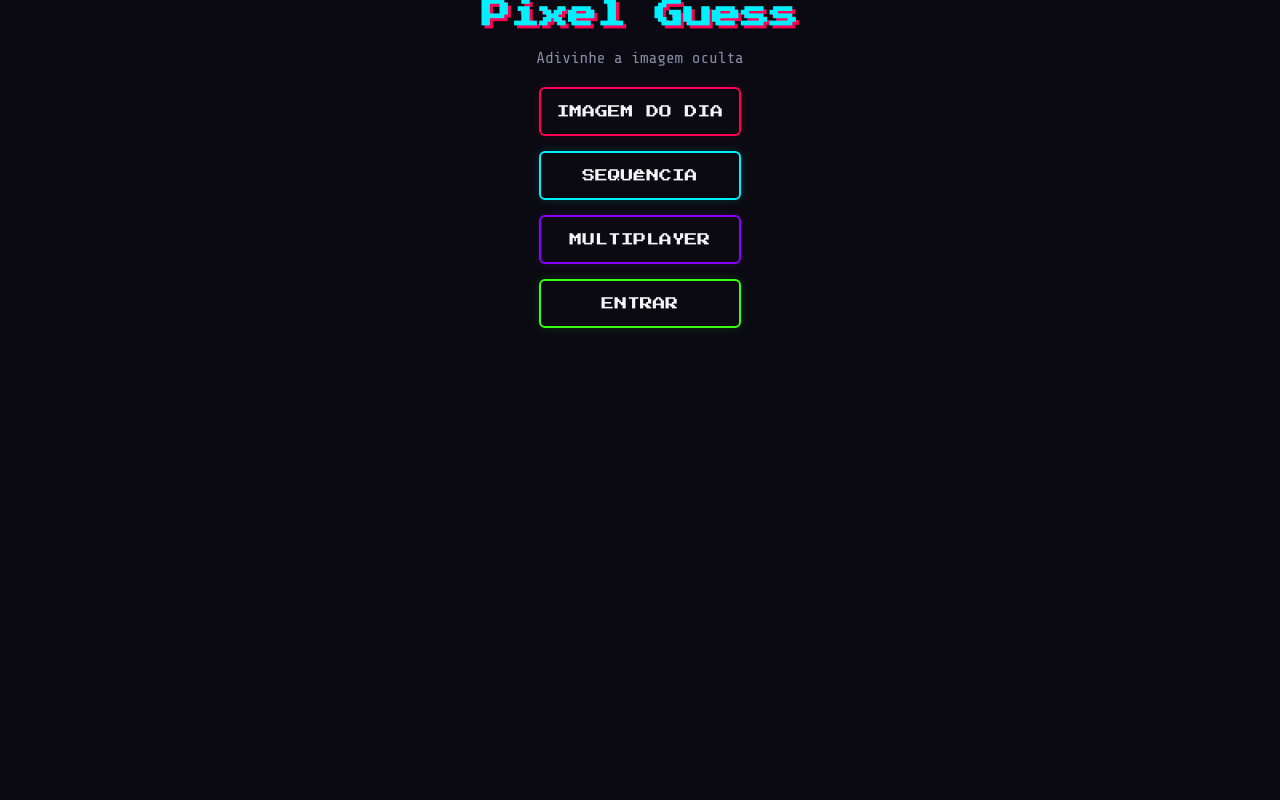
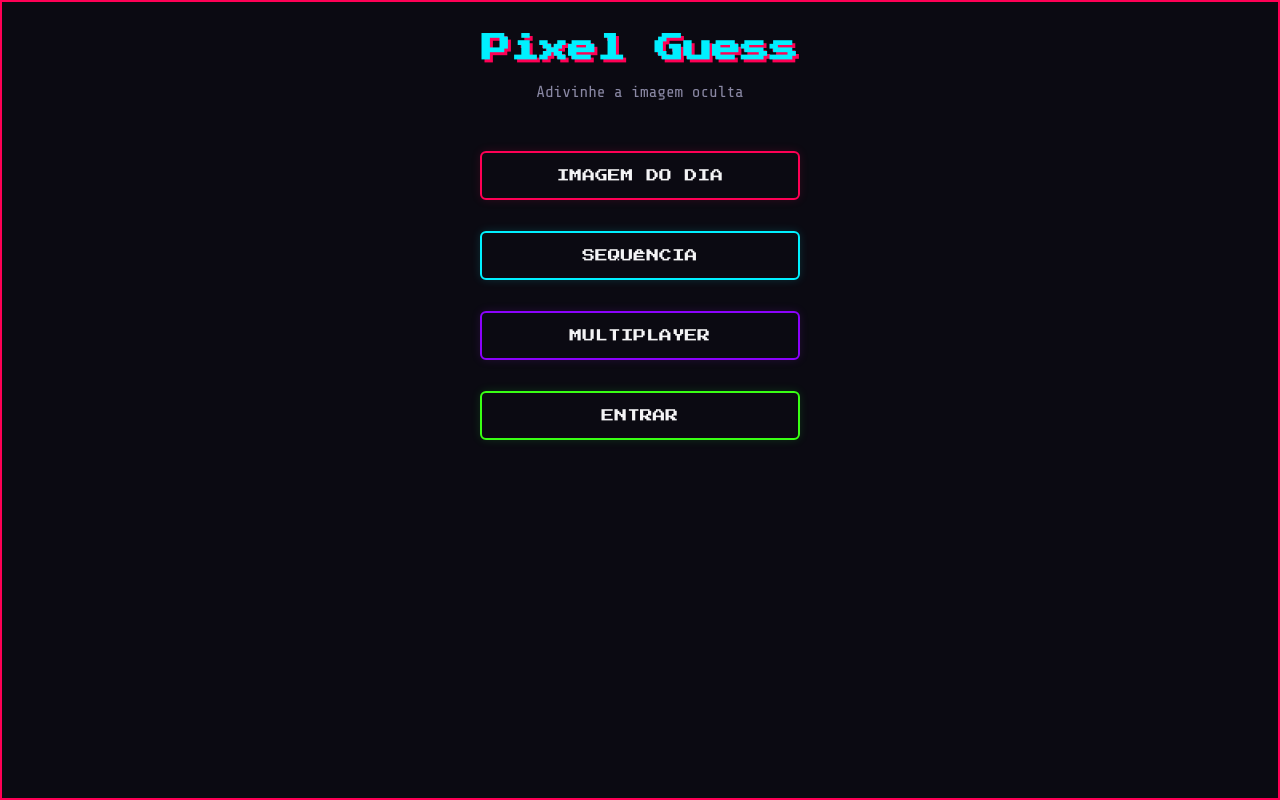
Before and after one commit to biazrei/Pixel-Guess, a React (Vite) app: page / in a window 1280 px wide. Built offline with nearby package versions, Linux system fonts and the light colour scheme.

Commit message:
alinhamento da home

```diff
--- a/src/pages/Home/Home.css
+++ b/src/pages/Home/Home.css
@@ -3,4 +3,20 @@
     display: flex;
     flex-direction: column;
     align-items: center;
+    border: 2px solid var(--pink);
+    box-shadow: 0 0 10px rgba(255, 0, 85, 0.15);
+    padding: 2rem;
 }
+
+.home__text {
+    margin-bottom: 30px;
+
+}
+
+.home__button {
+    display: flex;
+    flex-direction: column;
+    gap: 1rem;
+    width: 100%;
+    max-width: 320px;
+}
--- a/src/pages/Home/Home.tsx
+++ b/src/pages/Home/Home.tsx
@@ -6,8 +6,10 @@ import "./Home.css"
 export default function Home() {
     return (
         <main className="home">
+      <div className="home__text">
         <Title> Pixel Guess </Title>
-    <Text> Adivinhe a imagem oculta </Text>
+        <Text> Adivinhe a imagem oculta </Text>
+    </div>
     <div className="home__button">
     <Button cor="pink">IMAGEM DO DIA </Button>
     <Button cor="cyan">SEQUÊNCIA</Button>
```
